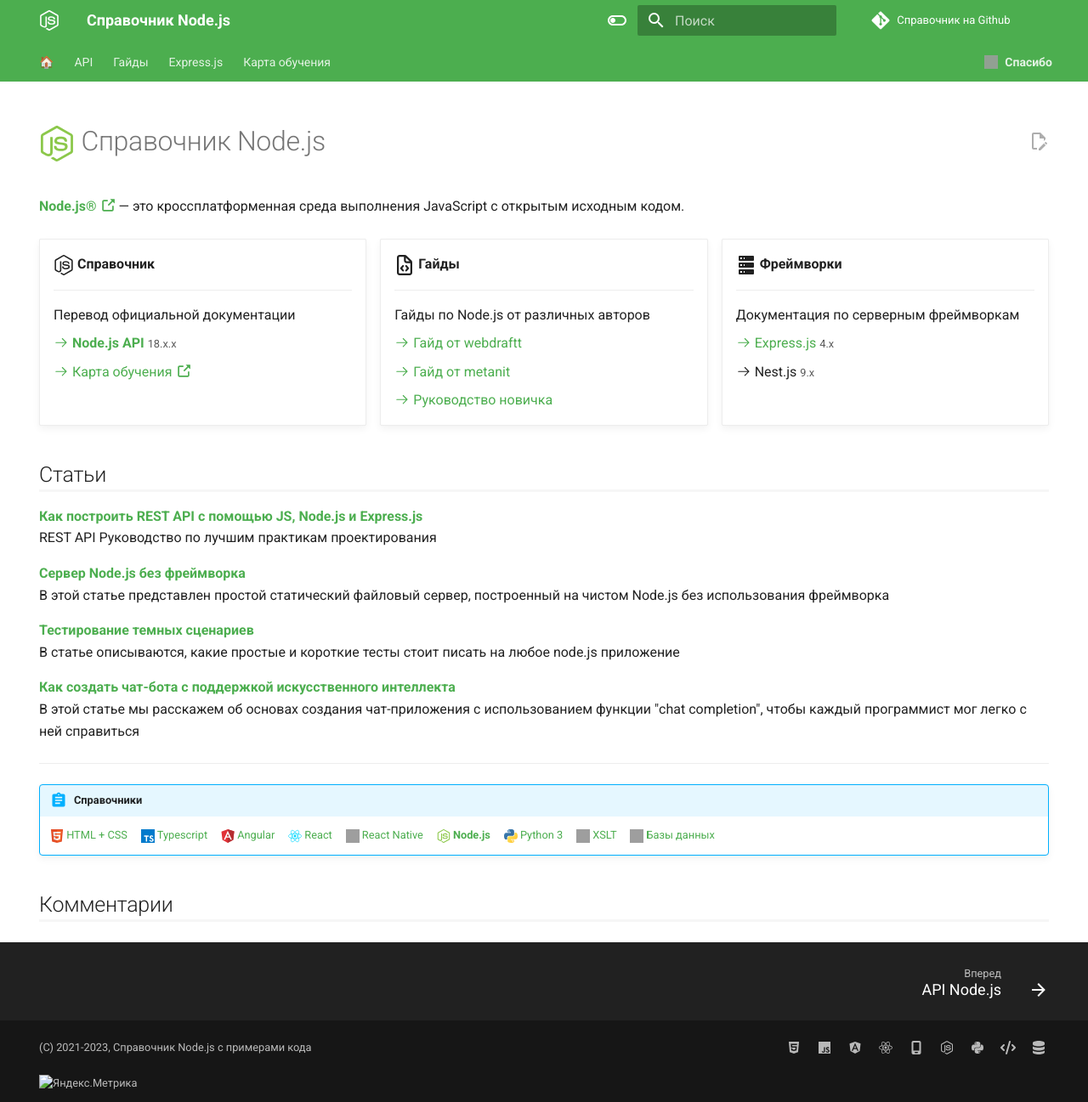
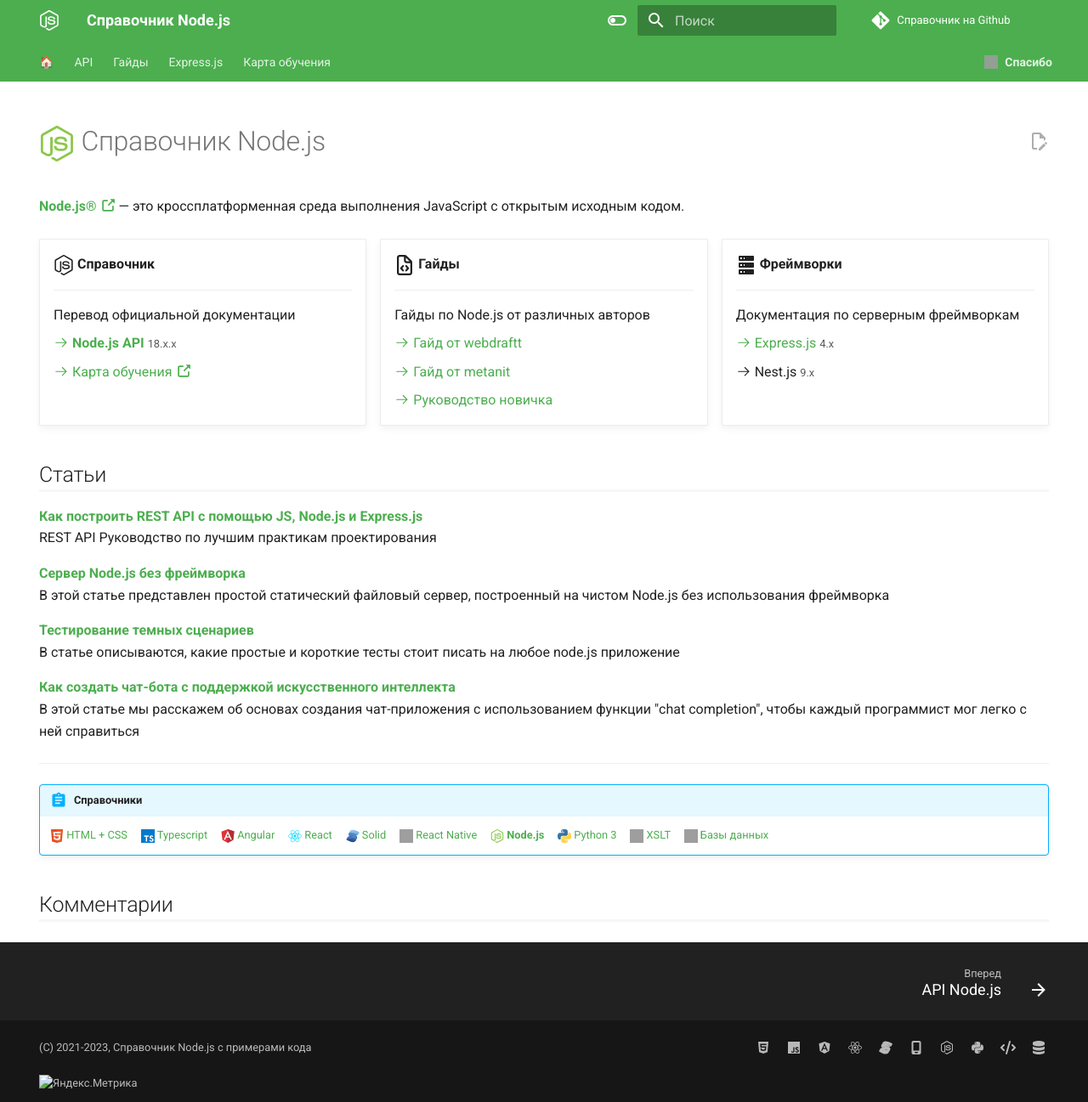
Before and after one commit to xsltdev/nodejsdev.ru, an MkDocs documentation site: the page built from docs/index.md, in a window 1280 px wide and 1297 px high. Shown: the whole window at 85% size. Built offline with MkDocs 1.6.1 and Material for MkDocs 9.7.7, drawn with Linux system fonts in a browser that asks for light colours; comment, search, counter and statistics services are not loaded; grey boxes are pictures that could not be loaded.

Commit message:
add solid

```diff
--- a/docs/index.md
+++ b/docs/index.md
@@ -64,6 +64,7 @@
     [![Typescript](ts.svg){: style="height:16px;width:16px;vertical-align:middle;"} Typescript](https://scriptdev.ru/) &nbsp;&nbsp;&nbsp;
     [![Angular](angular.svg){: style="height:16px;width:16px;vertical-align:middle;"} Angular](https://angdev.ru/) &nbsp;&nbsp;&nbsp;
     [![React](react.svg){: style="height:16px;width:16px;vertical-align:middle;"} React](https://reactdev.ru/) &nbsp;&nbsp;&nbsp;
+    [![Solid](solid.svg){: style="height:16px;width:16px;vertical-align:middle;"} Solid](https://soliddev.ru/) &nbsp;&nbsp;&nbsp;
     [![React Native](rn.svg){: style="height:16px;width:16px;vertical-align:middle;"} React Native](https://reactnativedev.ru/) &nbsp;&nbsp;&nbsp;
     **[![Node.js](nodejs.svg){: style="height:16px;width:16px;vertical-align:middle;"} Node.js](https://nodejsdev.ru/)** &nbsp;&nbsp;&nbsp;
     [![Python 3](python.svg){: style="height:16px;width:16px;vertical-align:middle;"} Python 3](https://py3dev.ru/) &nbsp;&nbsp;&nbsp;
--- a/mkdocs.yml
+++ b/mkdocs.yml
@@ -54,6 +54,9 @@
         - icon: fontawesome/brands/react
           link: 'https://reactdev.ru/'
           name: React docs
+        - icon: simple/solid
+          link: 'https://soliddev.ru/'
+          name: Solid sdocs
         - icon: fontawesome/solid/mobile-screen
           link: 'https://reactnativedev.ru/'
           name: React Native docs
```
Also changed, not shown: docs/solid.svg (added).
